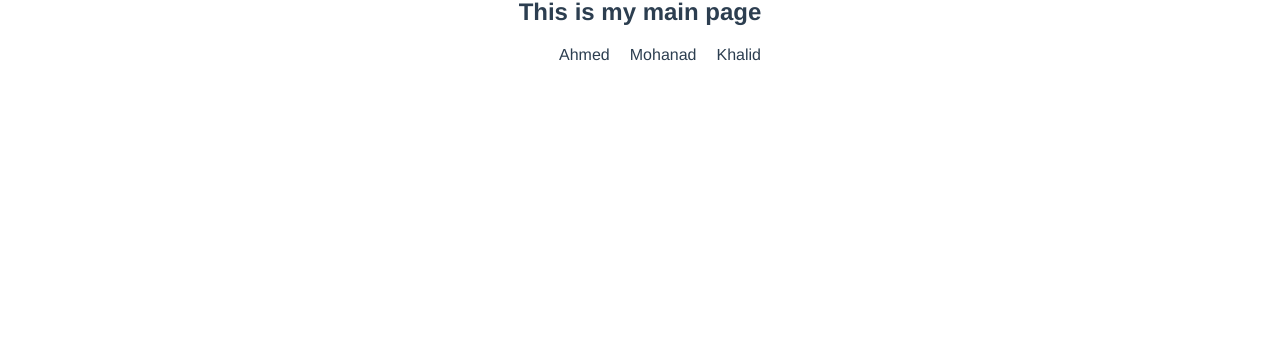
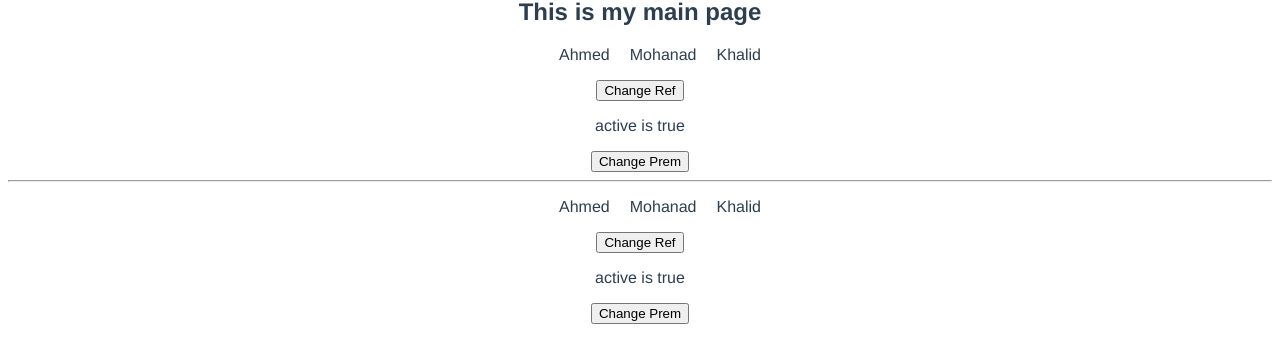
Before and after one commit to mohanadaltarah/vue.js-options-api, a Vue app: page /#/ in a window 1280 px wide. Shown: the part 130-492 px from the top of the page. Built offline with nearby package versions, Linux system fonts and the light colour scheme.

Commit message:
Practice the difference between Premitive and Reference Data types

```diff
--- a/src/components/ContentComp.vue
+++ b/src/components/ContentComp.vue
@@ -4,13 +4,33 @@
       <li v-for="(student, i) in st" :key="i">{{ student }}</li>
     </ul>
   </div>
+  <button @click="DeleteFirst">Change Ref</button>
+  <p>active is {{ myActive }}</p>
+  <button @click="myActive = !myActive">Change Prem</button>
 </template>
 
 <script>
 export default {
-  props: ["st"],
+  props: {
+    st: {
+      type: Array,
+      required: true,
+    },
+    isActive: {
+      type: Boolean,
+      required: true,
+    },
+  },
   data() {
-    return {};
+    return {
+      myStudents: this.st,
+      myActive: this.isActive,
+    };
+  },
+  methods: {
+    DeleteFirst() {
+      this.myStudents.shift();
+    },
   },
 };
 </script>
--- a/src/views/MainPage.vue
+++ b/src/views/MainPage.vue
@@ -2,7 +2,9 @@
   <div class="main-page">
     <my-nav></my-nav>
     <h2>This is my main page</h2>
-    <Content :st="students" />
+    <Content :st="students" :isActive="isActive" />
+    <hr />
+    <Content :st="students" :isActive="isActive" />
   </div>
 </template>
 
@@ -16,6 +18,7 @@ export default {
   },
   data() {
     return {
+      isActive: true,
       students: ["Ahmed", "Mohanad", "Khalid"],
     };
   },
```
